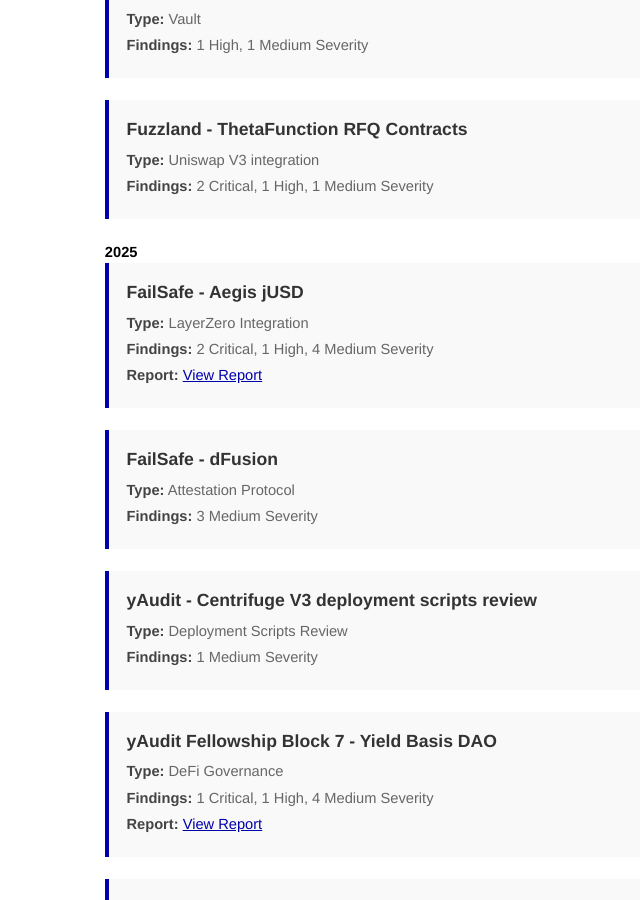
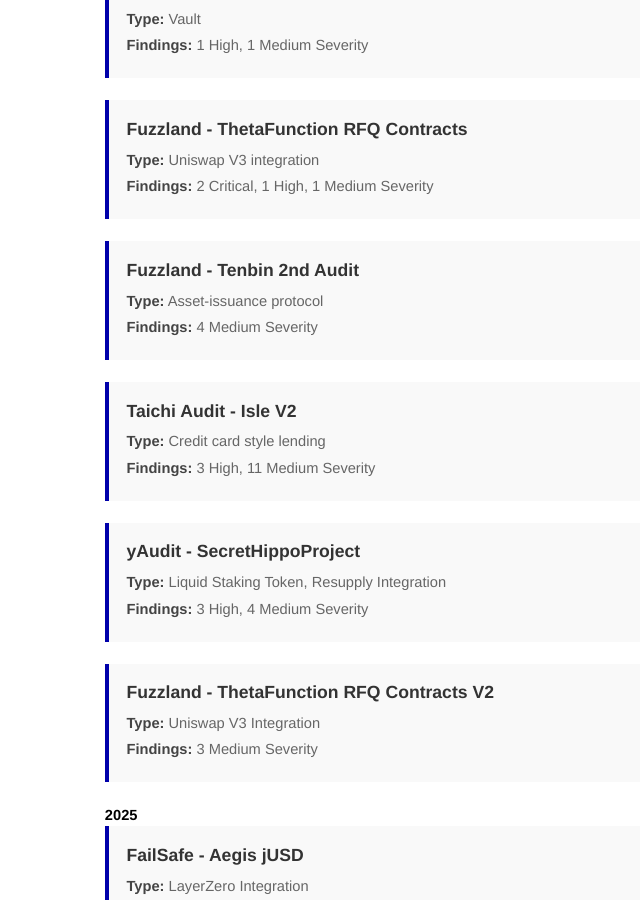
Before and after one commit to ret2basic/ret2basic.github.io, a Jekyll site: the page built from audits.html, in a window 1280 px wide and 900 px high, scrolled down 563 px. Shown: the whole window, without its empty margins (227-867 px from the left). Built offline with Jekyll 4.4.1, drawn with Linux system fonts in a browser that asks for light colours; some of the changed text lies outside the part shown.

Commit message:
Update audit portfolio entries

```diff
--- a/audits.html
+++ b/audits.html
@@ -41,6 +41,38 @@
       <div class="audit-details">
         <p><strong>Type:</strong> Uniswap V3 integration</p>
         <p><strong>Findings:</strong> 2 Critical, 1 High, 1 Medium Severity</p>
+      </div>
+    </div>
+
+    <div class="audit-item">
+      <h3>Fuzzland - Tenbin 2nd Audit</h3>
+      <div class="audit-details">
+        <p><strong>Type:</strong> Asset-issuance protocol</p>
+        <p><strong>Findings:</strong> 4 Medium Severity</p>
+      </div>
+    </div>
+
+    <div class="audit-item">
+      <h3>Taichi Audit - Isle V2</h3>
+      <div class="audit-details">
+        <p><strong>Type:</strong> Credit card style lending</p>
+        <p><strong>Findings:</strong> 3 High, 11 Medium Severity</p>
+      </div>
+    </div>
+
+    <div class="audit-item">
+      <h3>yAudit - SecretHippoProject</h3>
+      <div class="audit-details">
+        <p><strong>Type:</strong> Liquid Staking Token, Resupply Integration</p>
+        <p><strong>Findings:</strong> 3 High, 4 Medium Severity</p>
+      </div>
+    </div>
+
+    <div class="audit-item">
+      <h3>Fuzzland - ThetaFunction RFQ Contracts V2</h3>
+      <div class="audit-details">
+        <p><strong>Type:</strong> Uniswap V3 Integration</p>
+        <p><strong>Findings:</strong> 3 Medium Severity</p>
       </div>
     </div>
 
@@ -110,6 +142,14 @@
       <div class="audit-details">
         <p><strong>Type:</strong> Perps + Launchpad</p>
         <p><strong>Findings:</strong> 1 High, 4 Medium Severity</p>
+      </div>
+    </div>
+
+    <div class="audit-item">
+      <h3>Fuzzland - Tenbin</h3>
+      <div class="audit-details">
+        <p><strong>Type:</strong> Asset-issuance protocol</p>
+        <p><strong>Findings:</strong> 1 Critical, 4 High, 4 Medium Severity</p>
       </div>
     </div>
 
@@ -254,6 +294,22 @@
       <div class="audit-details">
         <p><strong>Type:</strong> MetaMorpho fork</p>
         <p><strong>Findings:</strong> 1 Medium Severity</p>
+      </div>
+    </div>
+
+    <div class="audit-item">
+      <h3>Zenith - Bridge on Aptos</h3>
+      <div class="audit-details">
+        <p><strong>Type:</strong> Stablecoin</p>
+        <p><strong>Findings:</strong> 3 High, 15 Medium Severity</p>
+      </div>
+    </div>
+
+    <div class="audit-item">
+      <h3>Zenith - Bridge on Sui</h3>
+      <div class="audit-details">
+        <p><strong>Type:</strong> Stablecoin</p>
+        <p><strong>Findings:</strong> 1 High, 4 Medium Severity</p>
       </div>
     </div>
 
```
Also changed, not shown: other parts of audits.html (+8 -8 lines).
